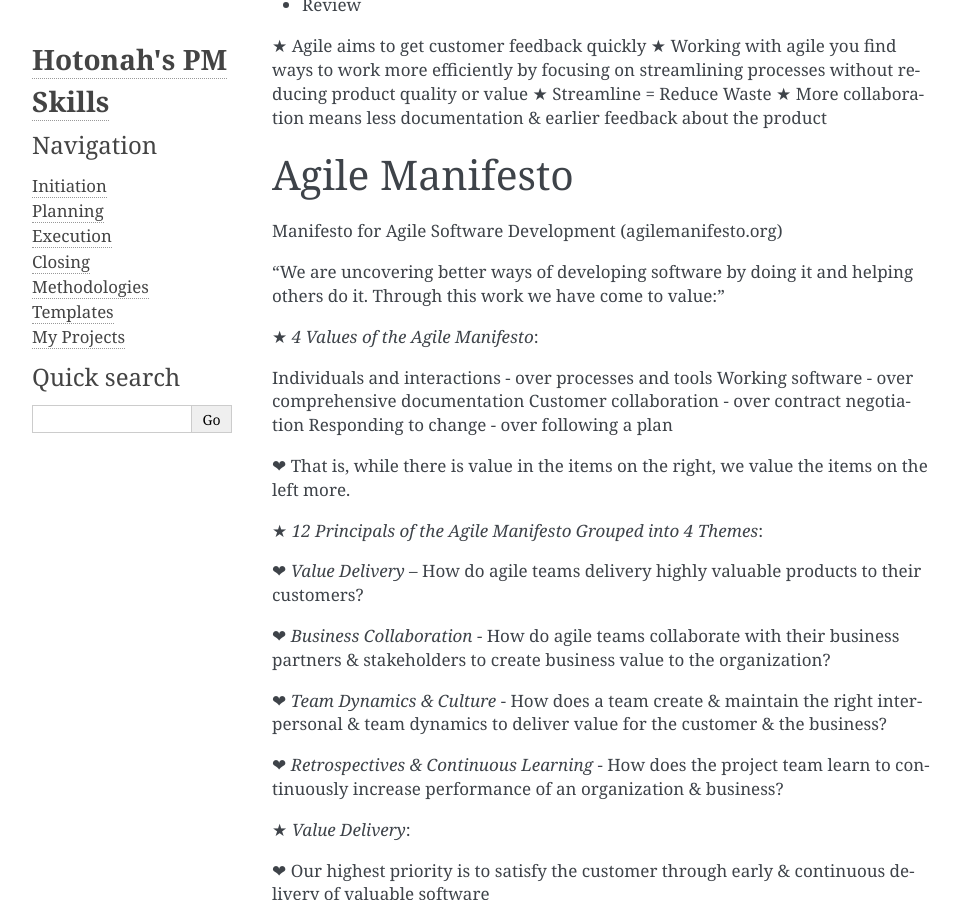
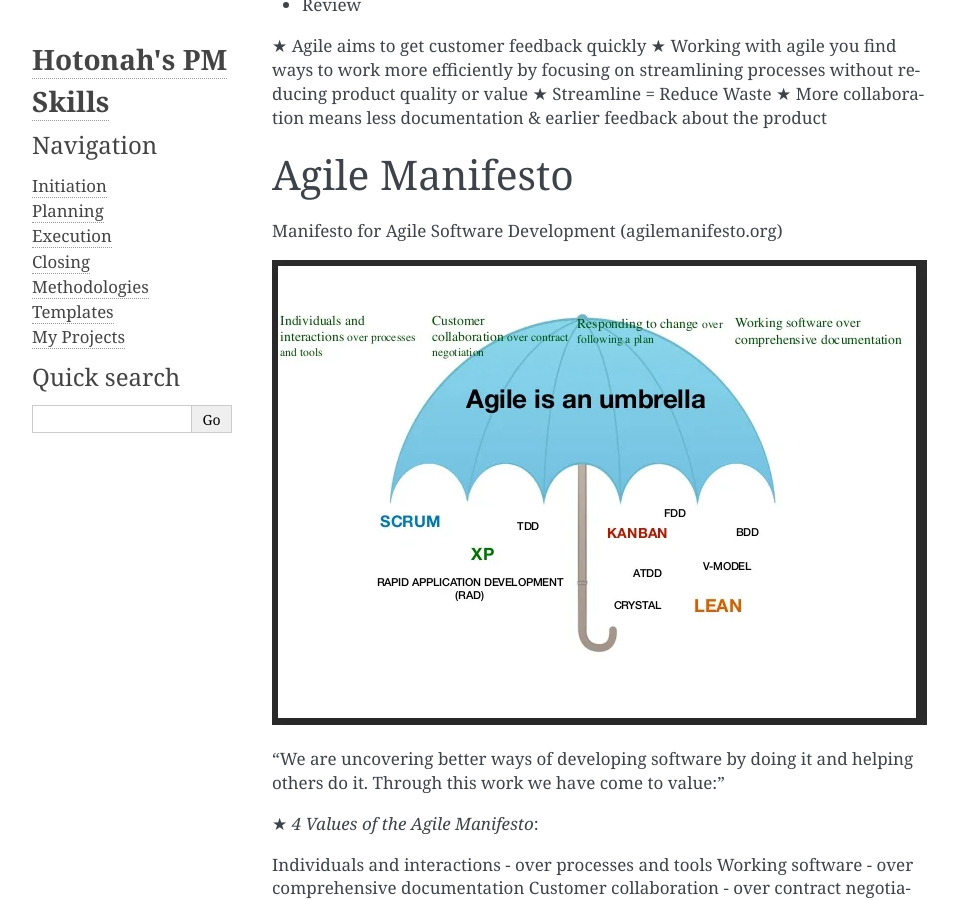
Before and after one commit to Hotonah/hotonah.github.io, a Sphinx documentation site: the page built from source/methodologies.txt, in a window 1280 px wide and 900 px high, scrolled down 2165 px. Shown: the whole window, without its empty margins (148-1108 px from the left). Built offline with Sphinx 7.4.7, drawn with Linux system fonts in a browser that asks for light colours.

Commit message:
Update methodologies.txt

```diff
--- a/source/methodologies.txt
+++ b/source/methodologies.txt
@@ -68,6 +68,8 @@ Agile vs Waterfall
 Agile Manifesto
 ================
 Manifesto for Agile Software Development (agilemanifesto.org)
+
+.. image:: media/Agile_Um.PNG
 
 “We are uncovering better ways of developing
 software by doing it and helping others do it.
```
